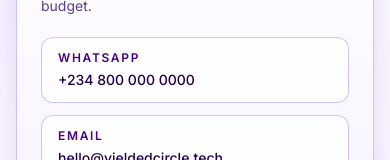
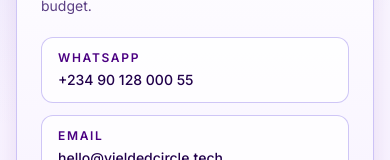
Before and after one commit to Yielded-Circle-Tech/yielded-circle-website-fe, a Next.js app: page /contact-us in a window 390 px wide. Shown: the part 556-716 px from the top of the page. Built offline with nearby package versions, Linux system fonts and the light colour scheme.

Commit message:
Update phone number

```diff
--- a/app/contact-us/page.tsx
+++ b/app/contact-us/page.tsx
@@ -99,11 +99,11 @@ export default function ContactUsPage() {
                 </div>
                 <a
                   className="mt-1 block text-sm font-medium text-page-text hover:text-brand"
-                  href="https://wa.me/2348000000000"
+                  href="https://wa.me/2349012800055"
                   target="_blank"
                   rel="noopener noreferrer"
                 >
-                  +234 800 000 0000
+                  +234 90 128 000 55
                 </a>
               </div>
 
```
